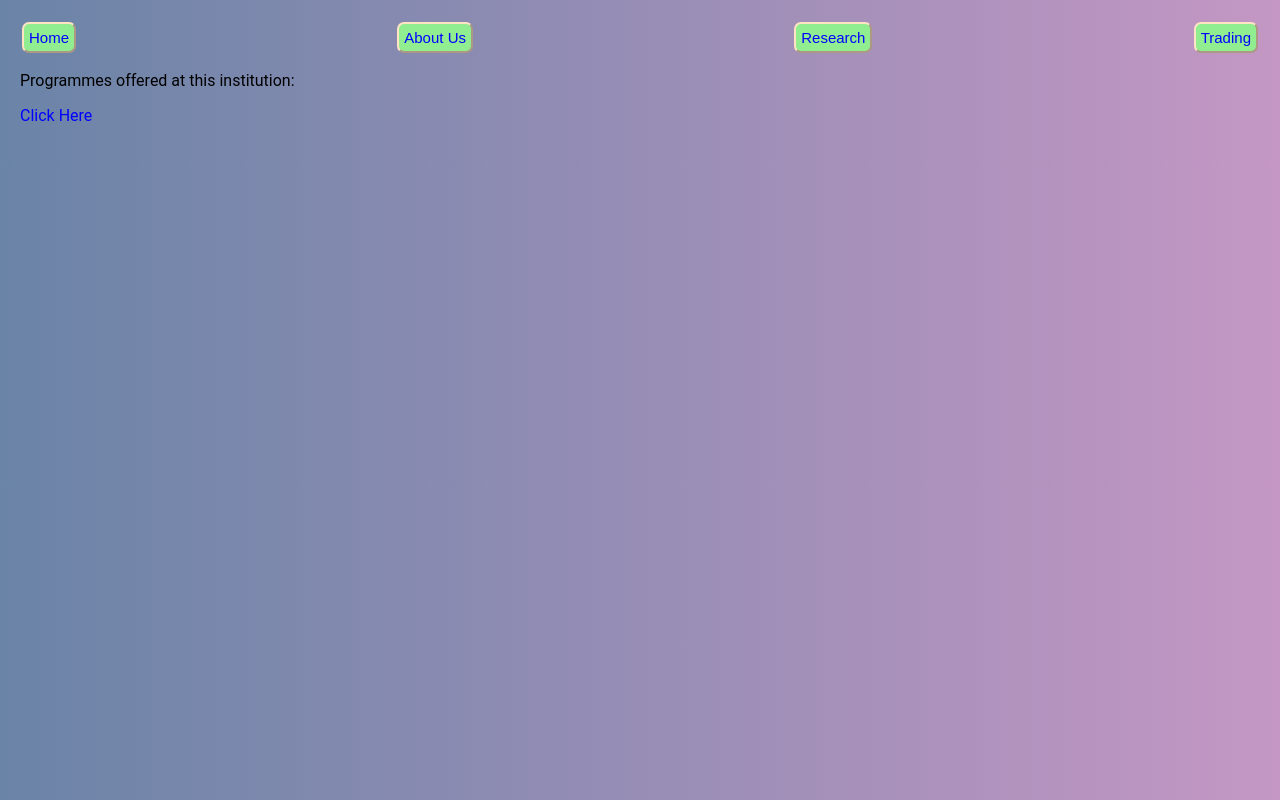
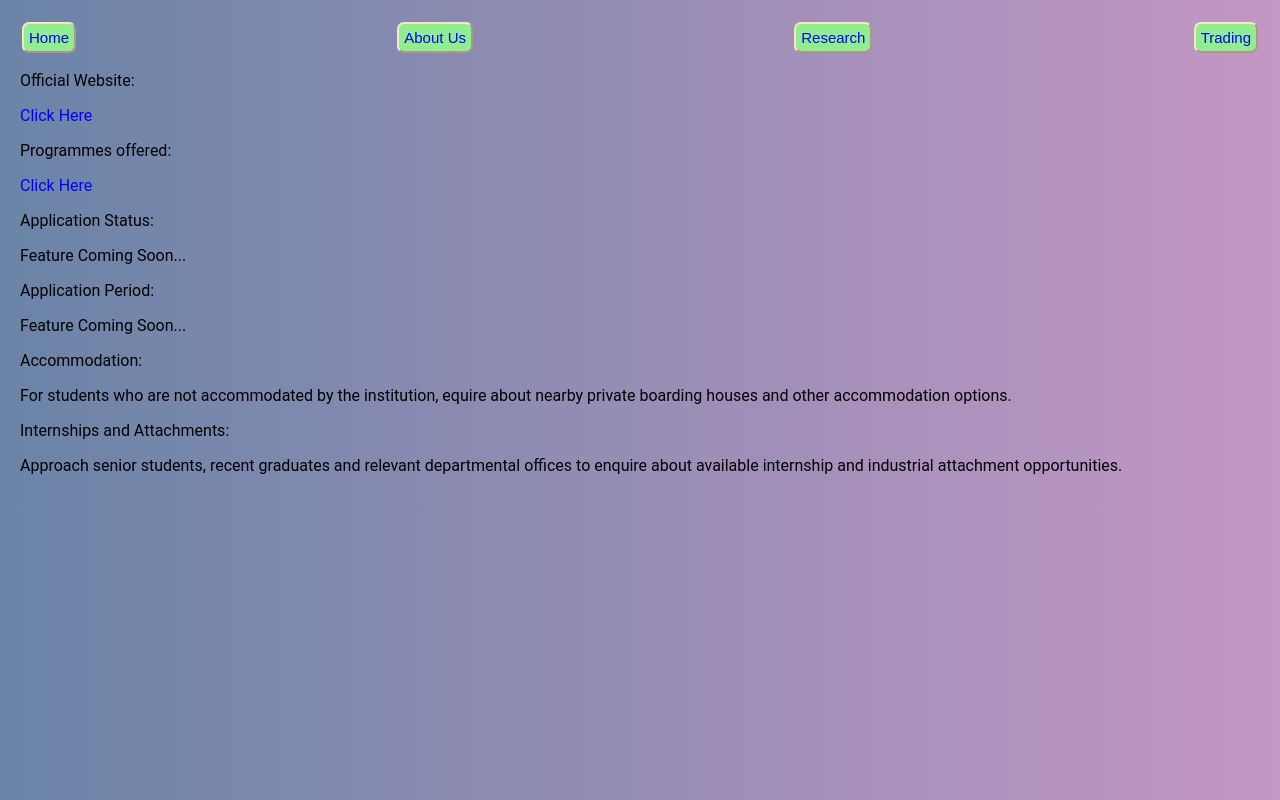
Before and after one commit to kawengojohn/universityanalysts, a plain HTML site: page ua_knu_struct.html in a window 1280 px wide. Both pictures are taken after a click on the button "About Us". Drawn offline with Linux system fonts and the light colour scheme.

Commit message:
Update ua_knu_struct.html

```diff
--- a/ua_knu_struct.html
+++ b/ua_knu_struct.html
@@ -59,8 +59,18 @@
     </div>
 
     <div id="about">
-        <p>Programmes offered at this institution:</p>
+        <p>Official Website:</p>
+        <p><a href="">Click Here</a></p>
+        <p>Programmes offered:</p>
         <p><a href="https://www.nkrumah.edu.zm/home/programmes.php">Click Here</a></p>
+        <p>Application Status:</p>
+        <p>Feature Coming Soon...</p>
+        <p>Application Period:</p>
+        <p>Feature Coming Soon...</p>
+        <p>Accommodation:</p>
+        <p>For students who are not accommodated by the institution, equire about nearby private boarding houses and other accommodation options.</p>
+        <p>Internships and Attachments:</p>
+        <p>Approach senior students, recent graduates and relevant departmental offices to enquire about available internship and industrial attachment opportunities.</p>
     </div>
 
     <div id="research">
```
